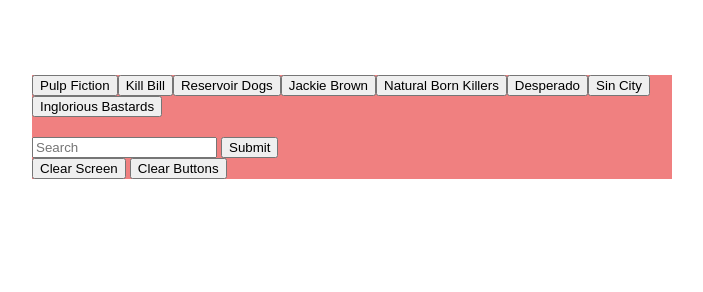
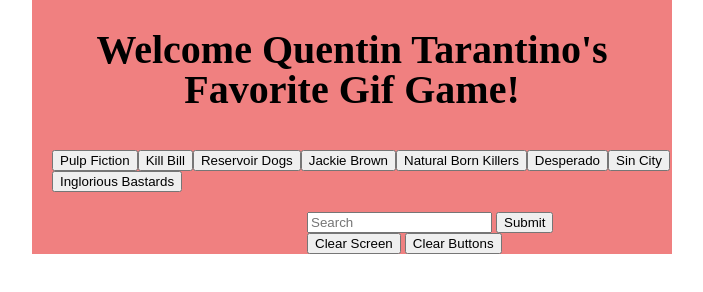
Before and after one commit to gbeitakiser/giffy, a plain HTML site: page index.html in a window 1280 px wide. Shown: the whole page, without its empty margins (288-991 px from the left). Drawn offline with nearby package versions, Linux system fonts and the light colour scheme.

Commit message:
Changes to styling. I'm goin' home

```diff
--- a/CSS/style.css
+++ b/CSS/style.css
@@ -5,5 +5,24 @@
 }
 
 #buttons {
-    margin: 75px 0px 20px 0px;
+    margin: 40px 0px 10px 20px;
 }
+
+h1 {
+    padding-top: 30px;
+    text-align: center;
+    font-weight: bold;
+    font-size: 40px;
+}
+
+#search {
+    margin: 20px 0px 20px 275px;
+}
+
+#display {
+    margin: 20px 0px 40px 200px;
+}
+
+#img {
+    align-content: center;
+}
--- a/index.html
+++ b/index.html
@@ -11,6 +11,7 @@
 </head>
 <body>
     <div class="container">
+        <h1>Welcome Quentin Tarantino's Favorite Gif Game!</h1>
         <div id="buttons">
         </div>
         <div id="search">
```
